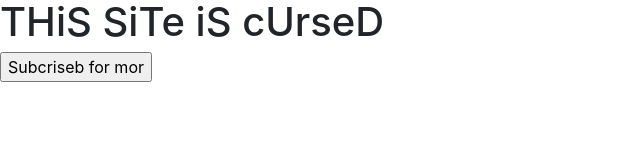
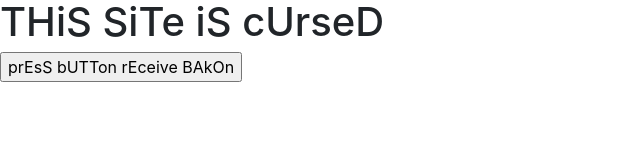
Before and after one commit to Mobius101/Mobius101.github.io, a plain HTML site: page index.html in a window 1280 px wide. Shown: the whole page, without its empty margins (0-640 px from the left). Drawn offline with nearby package versions, Linux system fonts and the light colour scheme.

Commit message:
changed the text on a button for no reason

```diff
--- a/index.html
+++ b/index.html
@@ -11,7 +11,7 @@
 	</div>
 	<div class="panel panel-body">
 
-<button>Subcriseb for mor</button>
+<button>prEsS bUTTon rEceive BAkOn</button>
 </body>
 
 </html>
```
